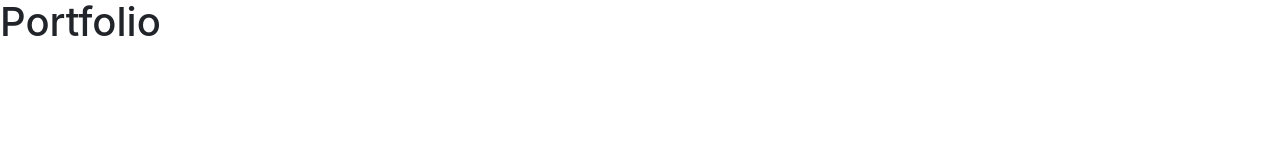
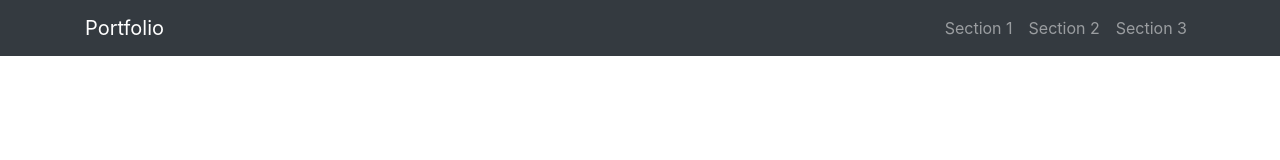
Before and after one commit to Aquakor/freecodecamp-portfolio, a plain HTML site: page index.html in a window 1280 px wide. Drawn offline with nearby package versions, Linux system fonts and the light colour scheme.

Commit message:
Added navbar and scrollspy

```diff
--- a/index.html
+++ b/index.html
@@ -12,7 +12,31 @@
 		<script src="https://ajax.googleapis.com/ajax/libs/jquery/3.2.1/jquery.min.js"></script>
     </head>
 
-    <body>
-        <h1>Portfolio</h1>
+    <body data-spy="scroll" data-target="#main-nav" data-offset="70">
+        <nav id="main-nav" class="navbar navbar-expand-md fixed-top navbar-dark bg-dark">
+          <div class="container">
+            <a class="navbar-brand" href="#">Portfolio</a>
+            <button class="navbar-toggler" type="button" data-toggle="collapse" data-target="#main-nav-collapse" aria-controls="main-nav-collapse" aria-expanded="false" aria-label="Toggle navigation">
+          <span class="navbar-toggler-icon"></span>
+        </button>
+
+            <div class="collapse navbar-collapse" id="main-nav-collapse">
+              <ul class="nav navbar-nav ml-auto">
+                <li class="nav-item">
+                  <a class="nav-link" href="#sec1">Section 1</a>
+                </li>
+                <li class="nav-item">
+                  <a class="nav-link" href="#sec2">Section 2</a>
+                </li>
+                <li class="nav-item">
+                  <a class="nav-link" href="#sec3">Section 3</a>
+                </li>
+
+              </ul>
+
+            </div>
+          </div>
+        </nav>
+
     </body>
 </html>
```
